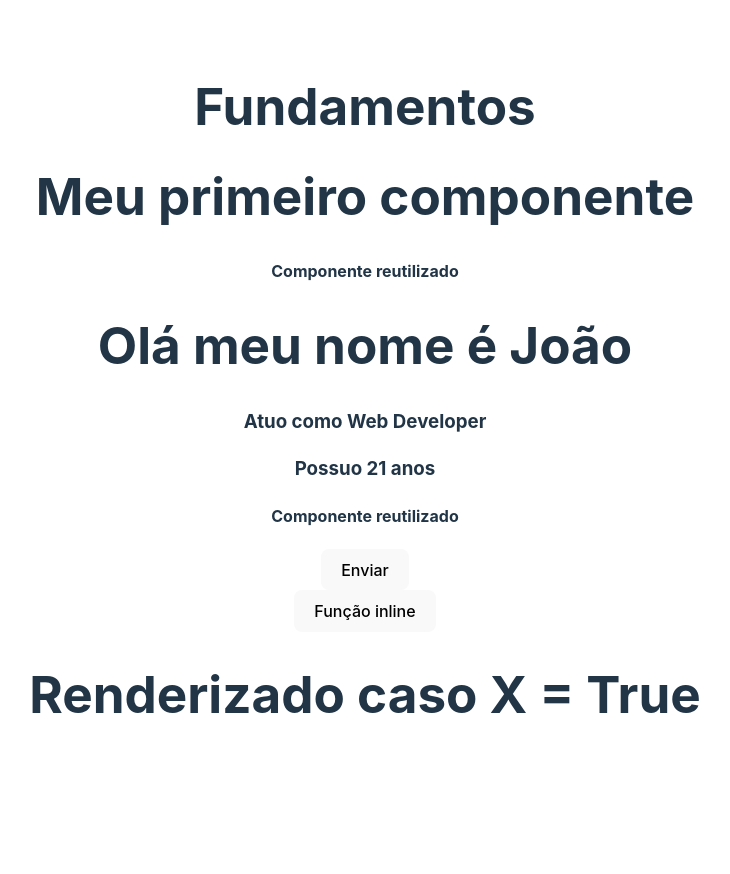
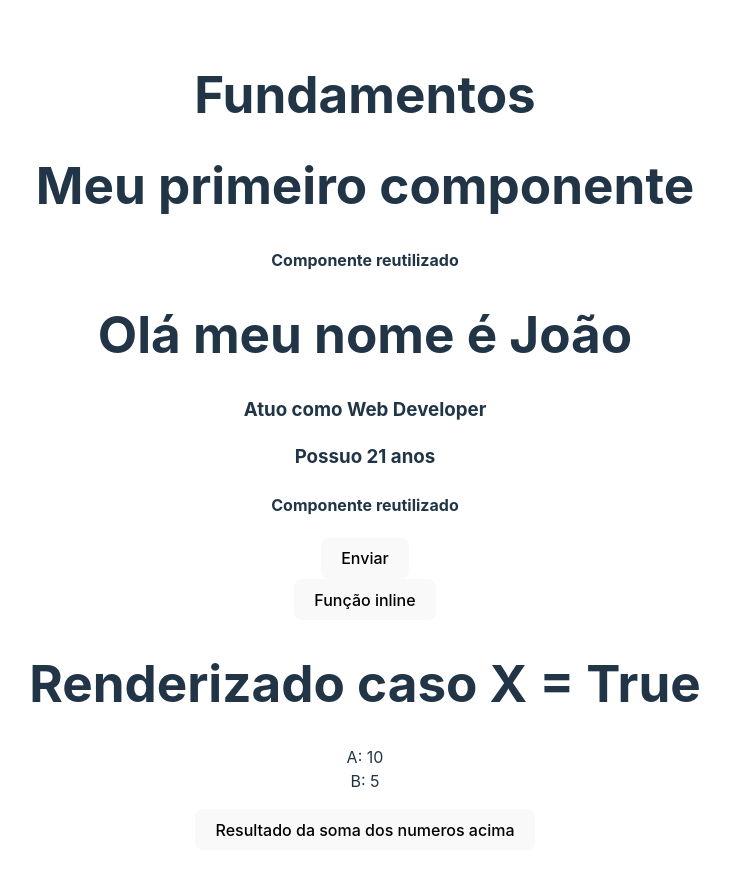
Before and after one commit to Altovisk09/Estudo-React, a React (Vite) app in the folder fundamentos/: page / in a window 1280 px wide. Shown: the top 874 px of the page, without its empty margins (275-1005 px from the left). Before the commit the page ends 800 px from the top, so only its background shows below. Built offline with nearby package versions, Linux system fonts and the light colour scheme.

Commit message:
Exercicio 2, Utilizando funções na view

```diff
--- a/fundamentos/src/App.jsx
+++ b/fundamentos/src/App.jsx
@@ -6,6 +6,7 @@ import FirstComponent from './components/FirstComponent'
 import TemplateExpressions from './components/TemplateExpressions'
 import MultComponent from './components/MultComponent'
 import Events from './components/Events'
+import Challenge from './components/Challenge'
 
 function App() {
   return (
@@ -15,6 +16,7 @@ function App() {
       <TemplateExpressions/>
       <MultComponent/>
       <Events/>
+      <Challenge/>
     </div>
   )
 }
--- /dev/null
+++ b/fundamentos/src/components/Challenge.jsx
@@ -0,0 +1,13 @@
+const Challenge = () => {
+    const a = 10;
+    const b = 5;
+
+    return (
+        <div>
+            <p>A: {a}<br/>B: {b}</p>
+            <button onClick={() => console.log(a + b)}>Resultado da soma dos numeros acima</button>
+        </div>
+    )
+}
+
+export default Challenge;
```
